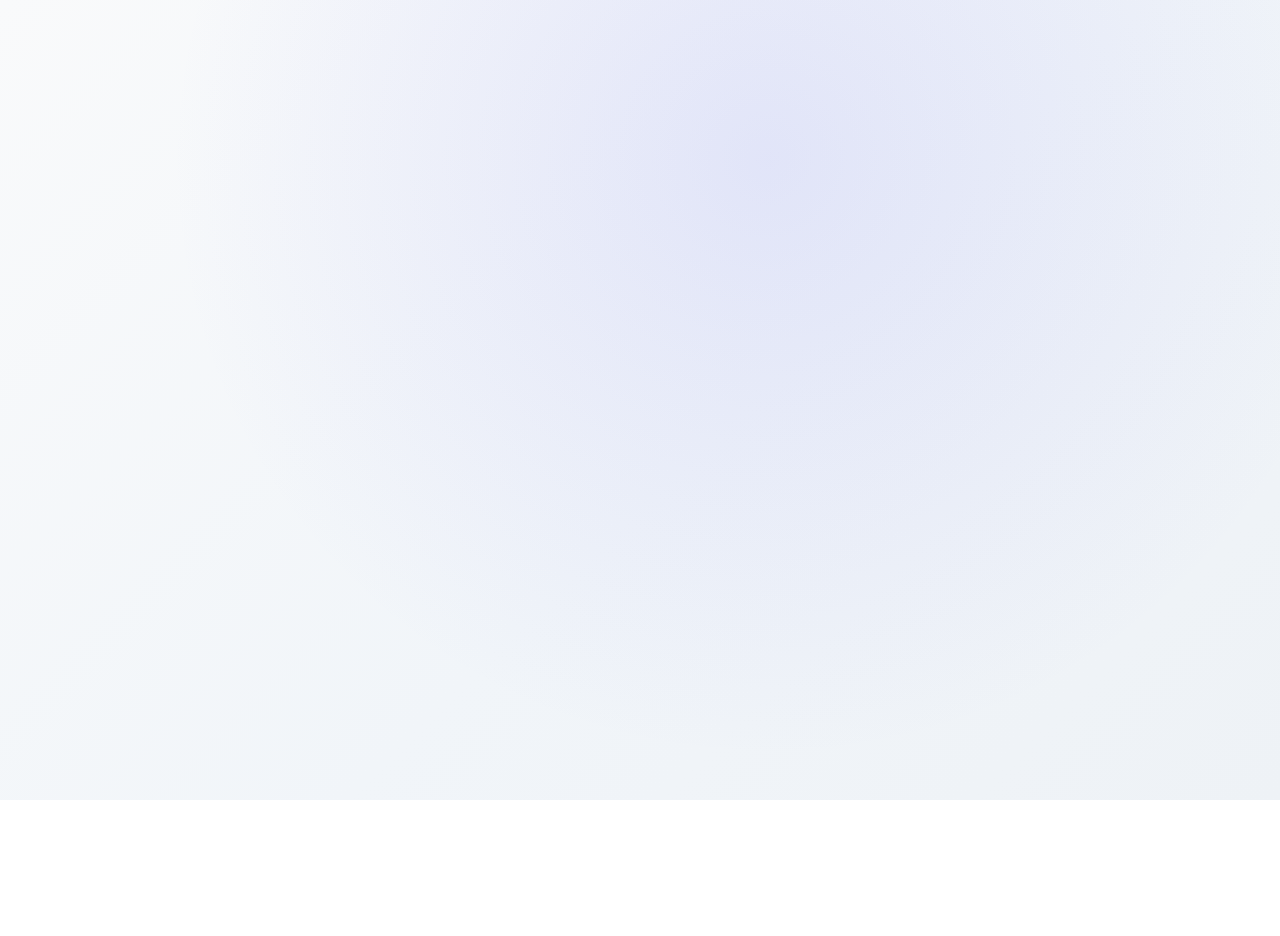
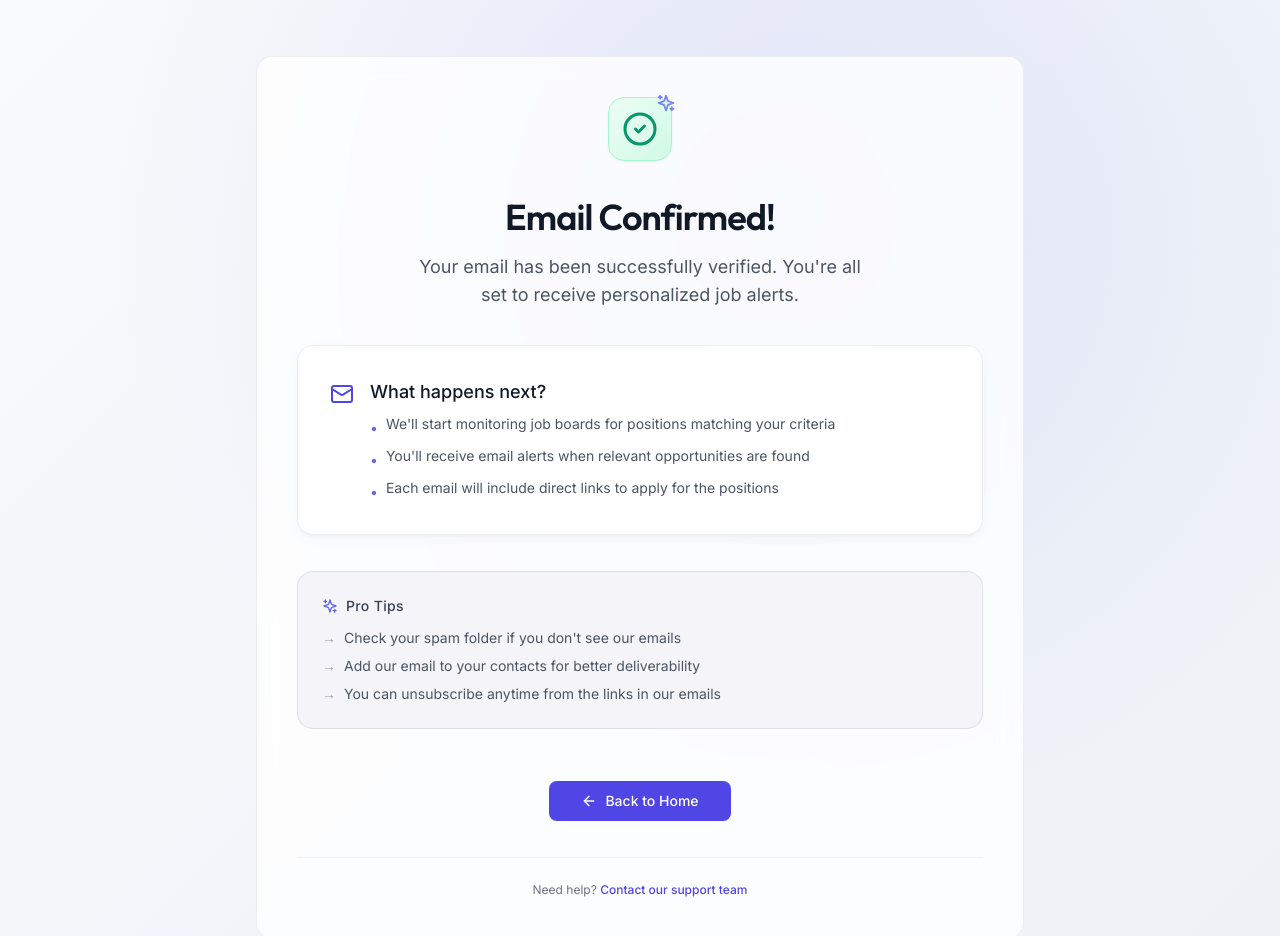
Before and after one commit to whoistahito/Job-Finder-Frontend, a React (Vite) app: page /confirm-email in a window 1280 px wide. Before the commit this address had no page. Shown: the top 936 px of the page. Before the commit the page ends 800 px from the top, so only its background shows below. Built offline with nearby package versions, Linux system fonts and the light colour scheme.

Commit message:
Add email confirm page

```diff
--- a/src/App.tsx
+++ b/src/App.tsx
@@ -5,6 +5,7 @@ import {UnsubscribeError} from "./pages/UnsubscribeError.tsx";
 import {UnsubscribeHandler} from "./pages/UnsubscribeHandler.tsx";
 import {ContactUs} from "./components/ContactUs.tsx";
 import {TermsOfUse} from "./components/TermsOfUse.tsx";
+import {EmailConfirm} from "./pages/EmailConfirm.tsx";
 import Blog from './pages/Blog';
 import Poster from './pages/Poster';
 
@@ -13,6 +14,7 @@ function App() {
         <Routes>
             <Route path="/" element={<JobSearchForm/>}/>
             <Route path="/blog" element={<Blog/>}/>
+            <Route path="/confirm-email" element={<EmailConfirm/>}/>
             <Route path="/unsubscribe/process" element={<UnsubscribeHandler/>}/>
             <Route path="/unsubscribe" element={<Unsubscribe/>}/>
             <Route path="/unsubscribe/error" element={<UnsubscribeError/>}/>
--- a/src/index.css
+++ b/src/index.css
@@ -296,7 +296,37 @@
     }
 }
 
+@keyframes scale-in {
+    0% {
+        transform: scale(0.9);
+        opacity: 0;
+    }
+    100% {
+        transform: scale(1);
+        opacity: 1;
+    }
+}
+
+@keyframes fade-in-up {
+    0% {
+        transform: translateY(20px);
+        opacity: 0;
+    }
+    100% {
+        transform: translateY(0);
+        opacity: 1;
+    }
+}
+
 @layer utilities {
+    .animate-scale-in {
+        animation: scale-in 0.5s cubic-bezier(0.16, 1, 0.3, 1);
+    }
+
+    .animate-fade-in-up {
+        animation: fade-in-up 0.6s cubic-bezier(0.16, 1, 0.3, 1);
+    }
+
     .heading-xl {
         @apply font-outfit font-semibold tracking-[-0.02em] text-[clamp(3.5rem,9vw,6.5rem)] leading-[0.9];
     }
--- /dev/null
+++ b/src/pages/EmailConfirm.tsx
@@ -0,0 +1,103 @@
+import React from 'react';
+import {ArrowLeft, CheckCircle2, Mail, Sparkles} from 'lucide-react';
+import {Button} from '../components/ui/Button';
+
+export const EmailConfirm: React.FC = () => {
+    return (
+        <main className="page-shell">
+            <div className="page-container max-w-2xl">
+                <div className="flat-section text-center space-y-9">
+                    {/* Success Icon */}
+                    <div className="relative inline-block">
+                        <div
+                            className="inline-flex items-center justify-center h-16 w-16 rounded-2xl bg-gradient-to-br from-emerald-50 to-emerald-100 border border-emerald-200 shadow-sm animate-scale-in">
+                            <CheckCircle2 className="w-9 h-9 text-emerald-600"/>
+                        </div>
+                        <div className="absolute -top-1 -right-1">
+                            <Sparkles className="w-5 h-5 text-brand-500 animate-pulse"/>
+                        </div>
+                    </div>
+
+                    {/* Main Heading */}
+                    <div className="space-y-4">
+                        <h1 className="font-outfit text-3xl md:text-4xl font-semibold tracking-tight text-gray-900">
+                            Email Confirmed!
+                        </h1>
+                        <p className="text-gray-600 text-base md:text-lg leading-relaxed max-w-md mx-auto">
+                            Your email has been successfully verified. You're all set to receive personalized job
+                            alerts.
+                        </p>
+                    </div>
+
+                    {/* Info Card */}
+                    <div className="surface-card p-6 md:p-8 space-y-4 text-left">
+                        <div className="flex items-start gap-4">
+                            <div className="flex-shrink-0 mt-1">
+                                <Mail className="w-6 h-6 text-brand-600"/>
+                            </div>
+                            <div className="space-y-2">
+                                <h2 className="text-lg font-medium text-gray-900">What happens next?</h2>
+                                <ul className="space-y-2 text-sm text-gray-600">
+                                    <li className="flex items-start gap-2">
+                                        <span className="text-brand-500 mt-1">•</span>
+                                        <span>We'll start monitoring job boards for positions matching your criteria</span>
+                                    </li>
+                                    <li className="flex items-start gap-2">
+                                        <span className="text-brand-500 mt-1">•</span>
+                                        <span>You'll receive email alerts when relevant opportunities are found</span>
+                                    </li>
+                                    <li className="flex items-start gap-2">
+                                        <span className="text-brand-500 mt-1">•</span>
+                                        <span>Each email will include direct links to apply for the positions</span>
+                                    </li>
+                                </ul>
+                            </div>
+                        </div>
+                    </div>
+
+                    {/* Tips Card */}
+                    <div className="panel-muted p-6 space-y-3 text-left">
+                        <h3 className="text-sm font-medium tracking-wide text-gray-700 flex items-center gap-2">
+                            <Sparkles className="w-4 h-4 text-brand-500"/>
+                            Pro Tips
+                        </h3>
+                        <ul className="space-y-2 text-sm text-gray-600">
+                            <li className="flex items-start gap-2">
+                                <span className="text-gray-400">→</span>
+                                <span>Check your spam folder if you don't see our emails</span>
+                            </li>
+                            <li className="flex items-start gap-2">
+                                <span className="text-gray-400">→</span>
+                                <span>Add our email to your contacts for better deliverability</span>
+                            </li>
+                            <li className="flex items-start gap-2">
+                                <span className="text-gray-400">→</span>
+                                <span>You can unsubscribe anytime from the links in our emails</span>
+                            </li>
+                        </ul>
+                    </div>
+
+                    {/* CTA Section */}
+                    <div className="pt-4 space-y-4">
+                        <Button
+                            variant="primary"
+                            onClick={() => window.location.href = '/'}
+                            className="!w-auto mx-auto rounded-full px-8"
+                        >
+                            <ArrowLeft className="w-4 h-4"/>
+                            <span>Back to Home</span>
+                        </Button>
+                    </div>
+
+                    {/* Footer Note */}
+                    <div className="pt-6 border-t border-gray-200/60">
+                        <p className="text-xs text-gray-500">
+                            Need help? <a href="/contact" className="text-brand-600 hover:text-brand-700 font-medium">Contact
+                            our support team</a>
+                        </p>
+                    </div>
+                </div>
+            </div>
+        </main>
+    );
+};
```
